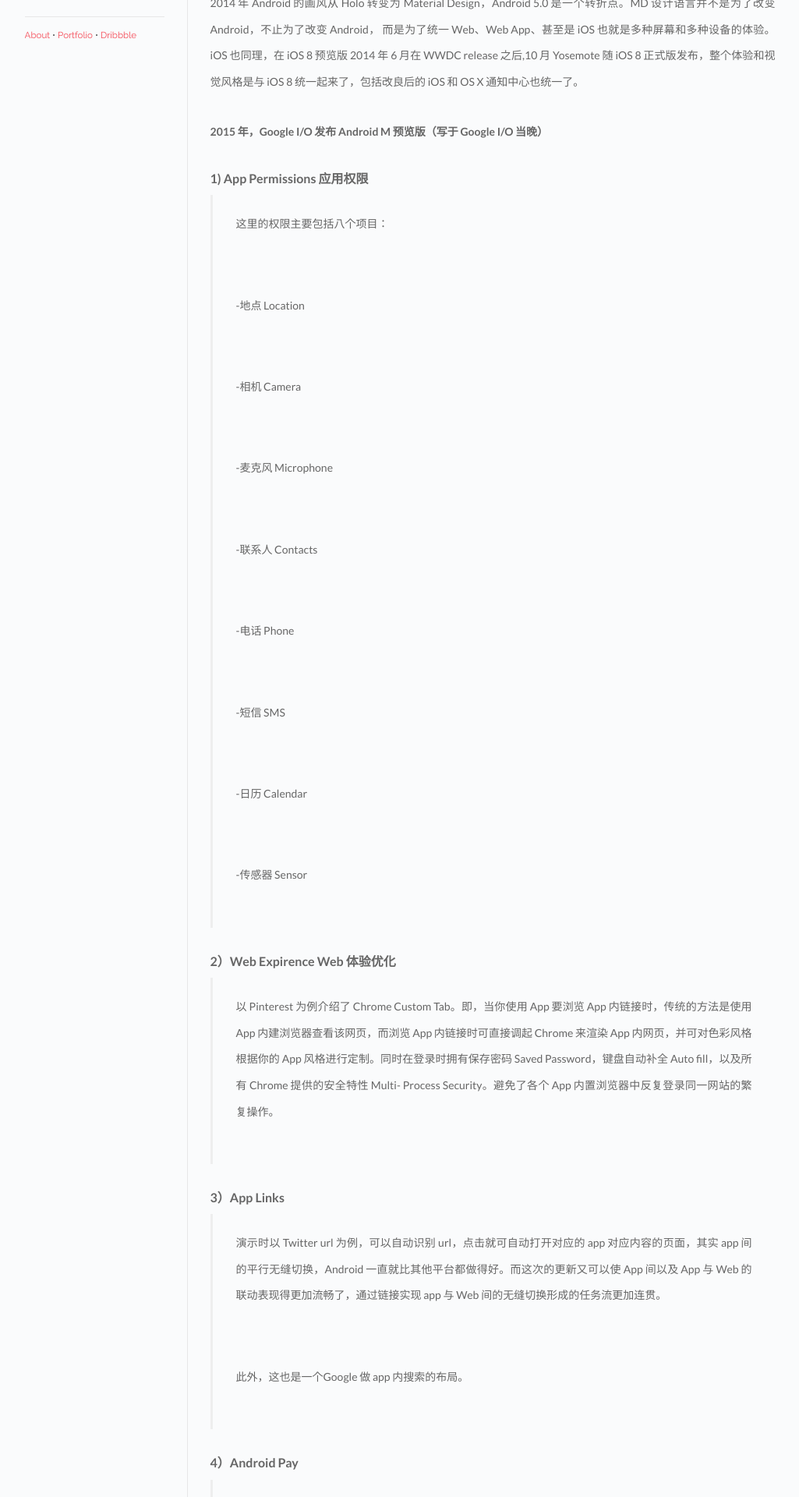
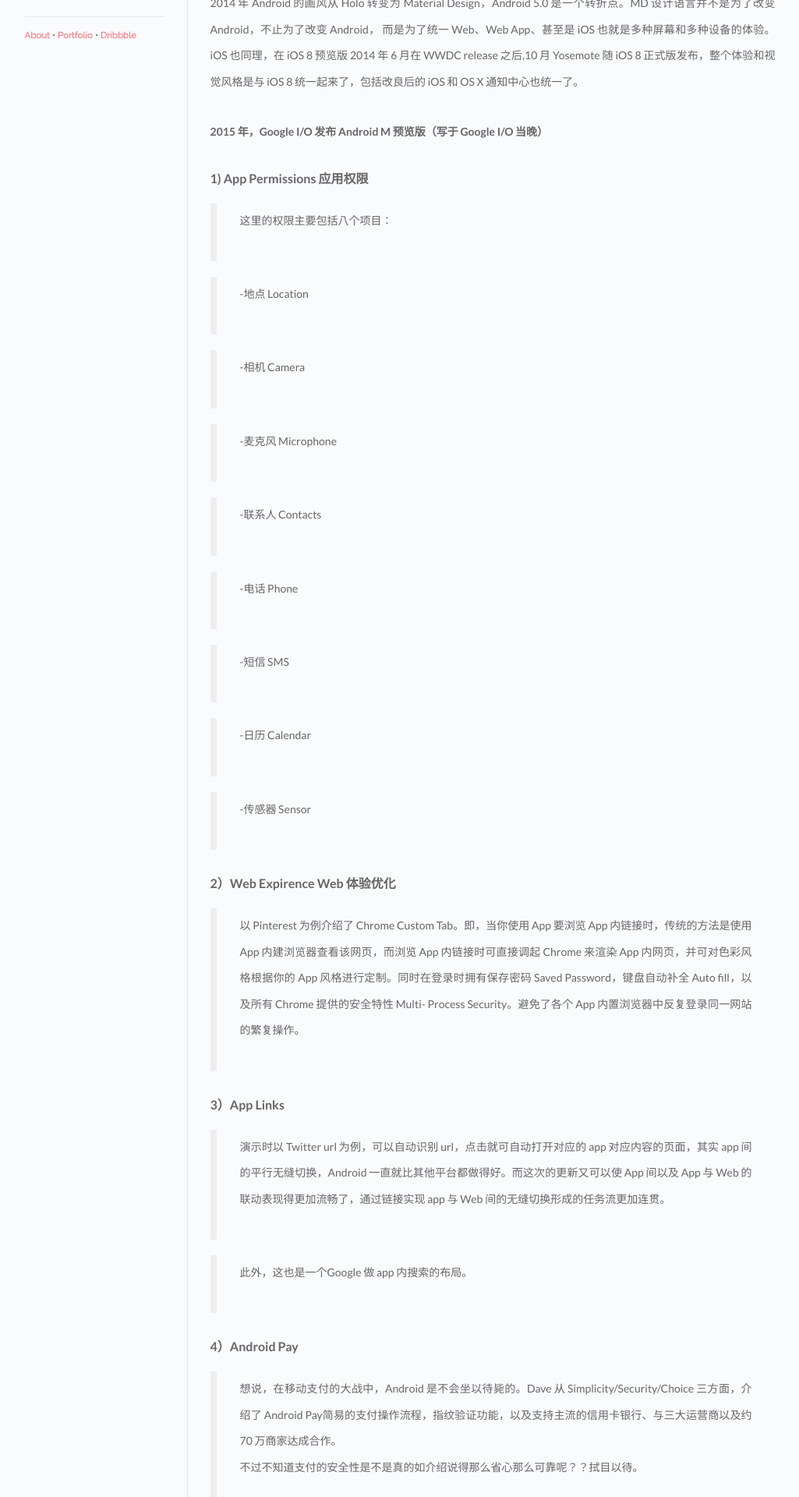
Before and after one commit to hominthesky/blog, a Jekyll site: the page built from index.html, in a window 1280 px wide. Shown: the part 685-2605 px from the top of the page at 78% size, without its empty margins (118-1143 px from the left). Built offline with Jekyll 4.4.1, drawn with Linux system fonts in a browser that asks for light colours; Markdown is read by kramdown in place of the engine named in the settings; some of the changed text lies outside the part shown.

Commit message:
change block quote style

```diff
--- a/css/main.css
+++ b/css/main.css
@@ -257,9 +257,11 @@ hr{
 
 blockquote{
   max-width: 100%;
-  padding: 20px 30px 20px 30px;
-  border-left: 3px solid #eee;
+  padding: 5px 30px 5px 30px;
+  border-left: 8px solid #eee;
   display: block;
+  margin-top: 20px;
+  margin-bottom: 20px;
 }
 .sidebar,
 .content {
```
